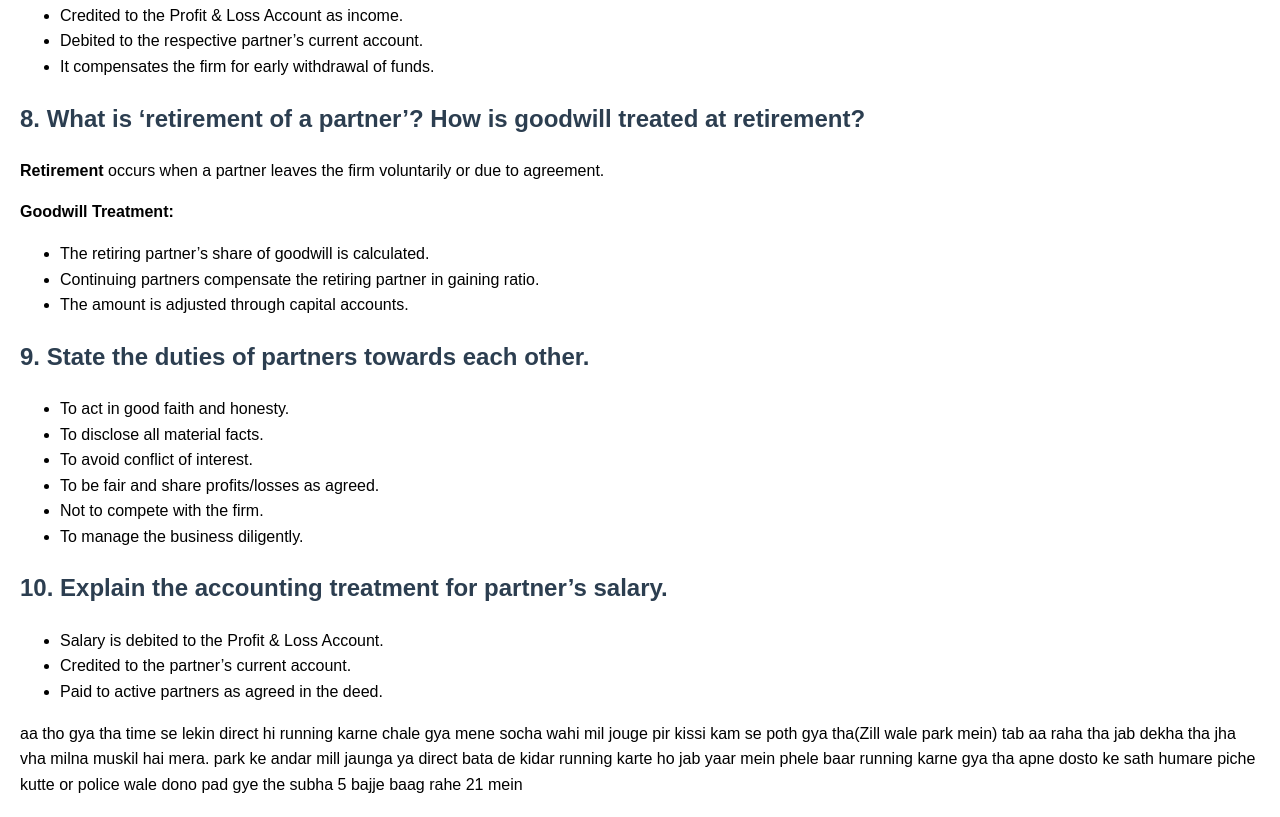
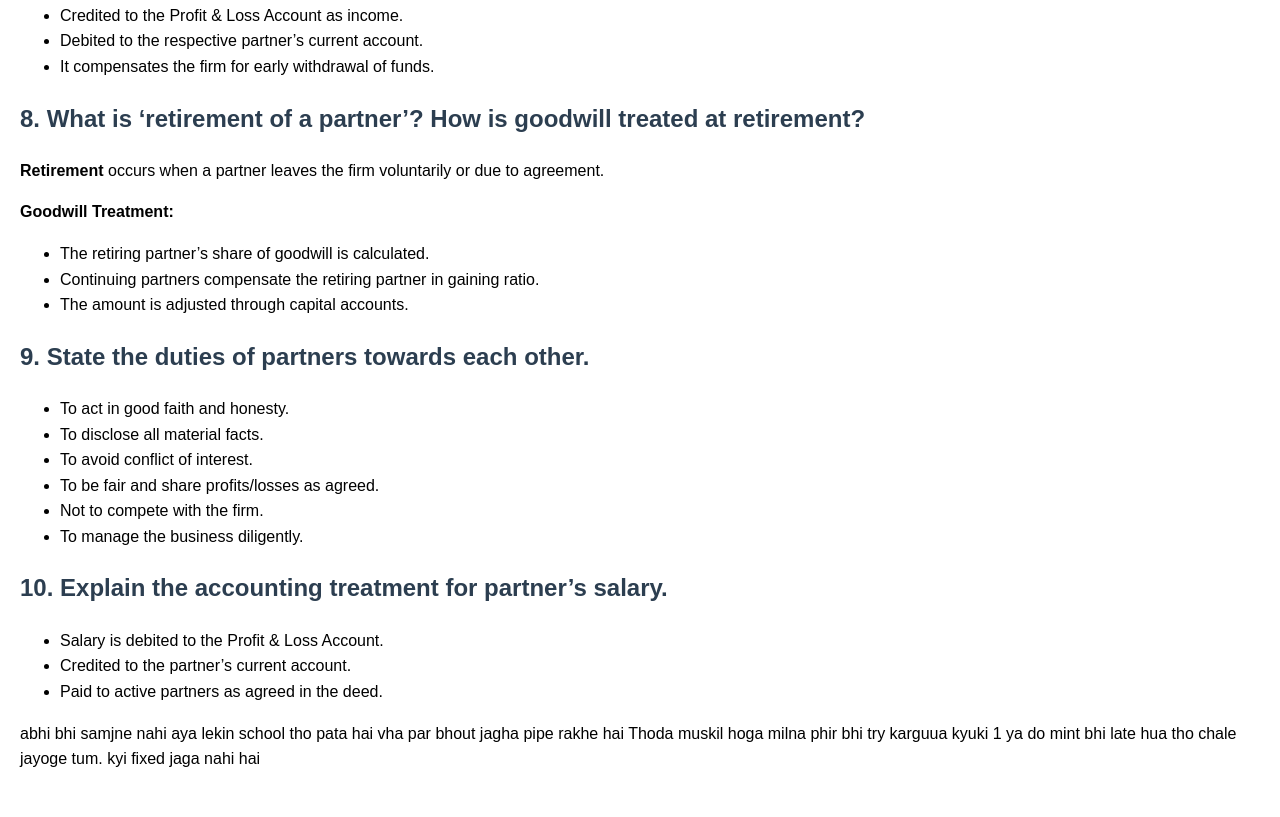
Before and after one commit to juddjhf/educational, a website: page ch-1index.html in a window 1280 px wide. Shown: the part 5239-6056 px from the top of the page. After the commit the page ends 6031 px from the top, so only its background shows below. Drawn offline with Linux system fonts and the light colour scheme.

Commit message:
Update ch-1index.html

```diff
--- a/ch-1index.html
+++ b/ch-1index.html
@@ -361,6 +361,6 @@
     </div>
   </div>
 <h>
-aa tho gya tha time se lekin direct hi running karne chale gya mene socha wahi mil jouge pir kissi kam se poth gya tha(Zill wale park mein) tab aa raha tha jab dekha tha jha vha milna muskil hai mera. park ke andar mill jaunga ya direct bata de kidar running karte ho jab yaar mein phele baar running karne gya tha apne dosto ke sath  humare piche kutte or police wale dono pad gye the subha 5 bajje baag rahe 21 mein
- </h
+abhi bhi samjne nahi aya lekin school tho pata hai vha par bhout jagha pipe rakhe hai  Thoda muskil hoga milna phir bhi try karguua kyuki 1 ya do mint bhi late hua tho chale jayoge tum.  kyi fixed jaga nahi hai
+</h>
 </html>
```
